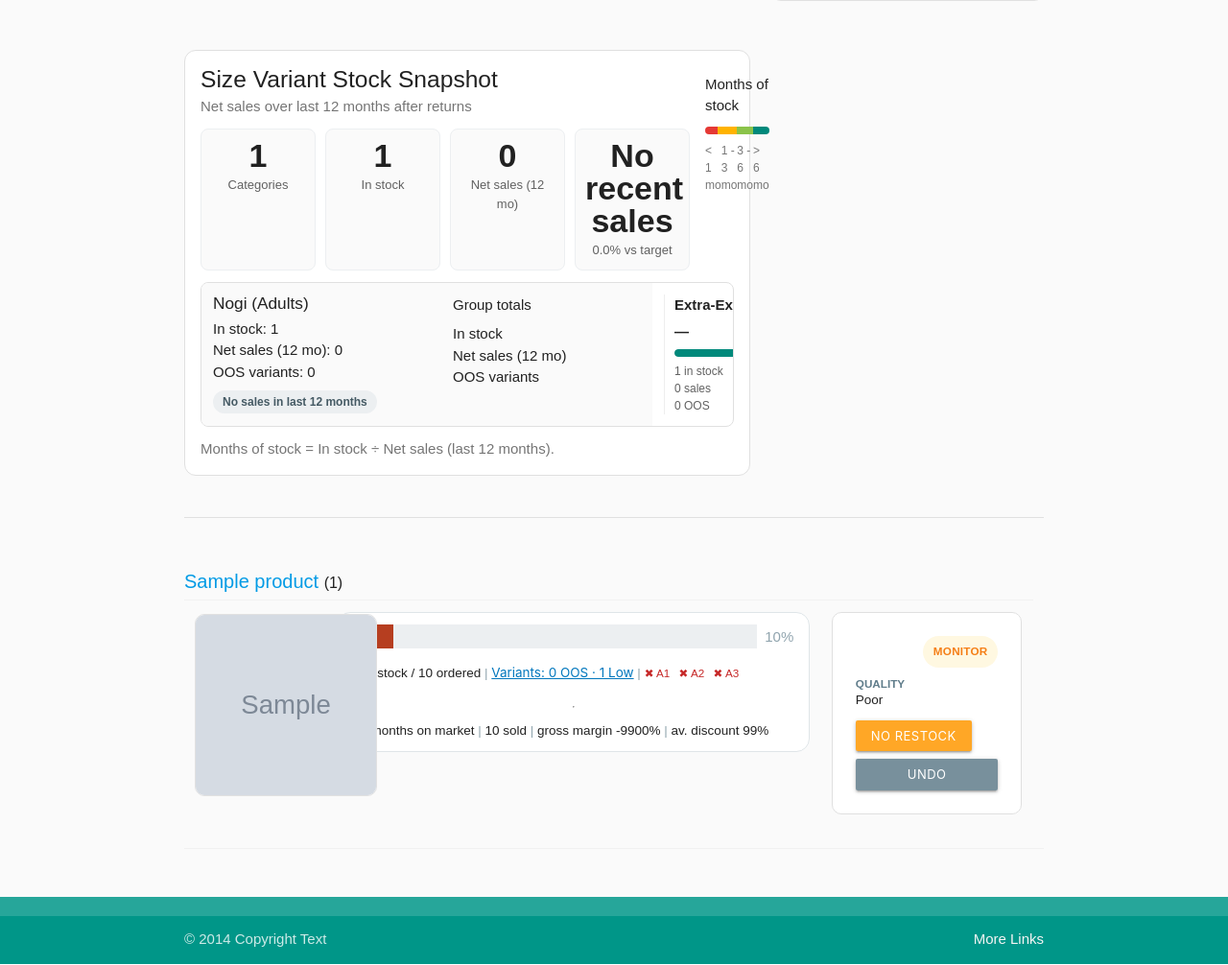
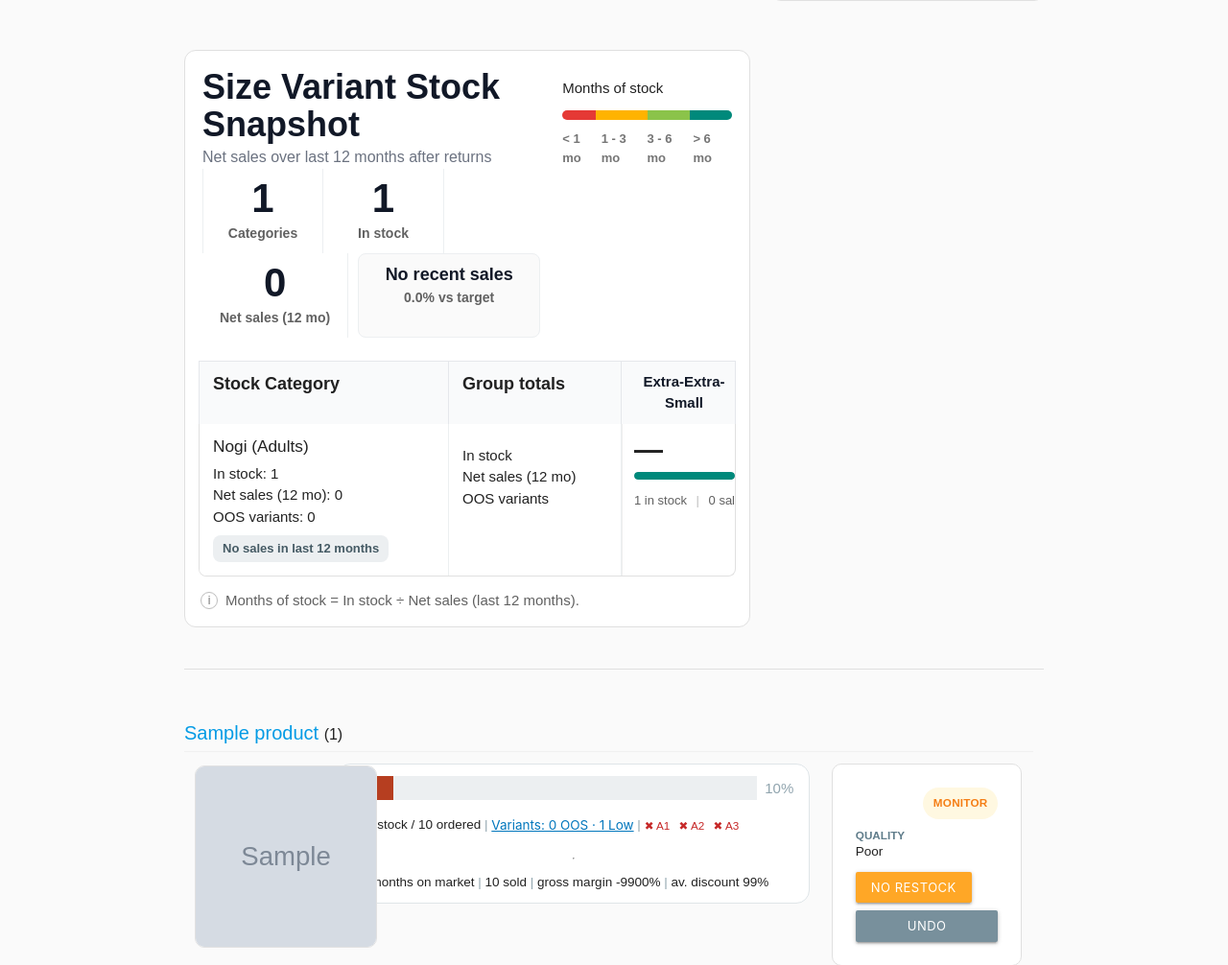
Before and after one commit to westdaddy/progressplanner, a Django app: page /products/filtered/?show_retired=true in a window 1280 px wide. Shown: the part 2242-3248 px from the top of the page at 96% size. Run offline with Django 4.2, Linux system fonts and the light colour scheme; tables that the repository leaves empty hold one stand-in row (values such as "Sample post"); grey boxes marked "Sample" are stand-in pictures; parts of the project's set-up code (start-up, migrations or seed data) failed here and were passed over; some web fonts are replaced.

Commit message:
Restyle size stock snapshot section on products page

```diff
--- a/inventory/templates/inventory/product_filtered_list.html
+++ b/inventory/templates/inventory/product_filtered_list.html
@@ -181,42 +181,84 @@
     .size-snapshot {
       border: 1px solid #e0e0e0;
       border-radius: 12px;
-      padding: 16px;
+      padding: 14px;
+      background: #fff;
     }
 
     .size-snapshot__top {
       display: grid;
-      grid-template-columns: 1.5fr 1fr;
-      gap: 16px;
+      grid-template-columns: 2fr 1fr;
+      gap: 22px;
       align-items: start;
       margin-bottom: 12px;
+      padding: 4px 4px 12px;
+    }
+
+    .size-snapshot__title {
+      margin: 0;
+      font-size: 36px;
+      font-weight: 700;
+      color: #111827;
+    }
+
+    .size-snapshot__subtitle {
+      margin: 2px 0 0;
+      color: #6b7280;
+      font-size: 16px;
+    }
+
+    .size-snapshot__header {
+      display: flex;
+      align-items: flex-start;
+      gap: 14px;
+      justify-content: space-between;
     }
 
     .size-snapshot__kpis {
-      display: grid;
-      grid-template-columns: repeat(4, minmax(120px, 1fr));
-      gap: 10px;
+      display: flex;
+      align-items: stretch;
+      gap: 0;
+      flex-wrap: wrap;
     }
 
     .size-snapshot__kpi {
+      padding: 10px 18px;
+      text-align: center;
+      min-width: 126px;
+      border-right: 1px solid #eceff1;
+      background: #fff;
+    }
+
+    .size-snapshot__kpi:first-child {
+      border-left: 1px solid #eceff1;
+    }
+
+    .size-snapshot__kpi--status {
       border: 1px solid #eceff1;
       border-radius: 8px;
-      padding: 10px;
-      text-align: center;
+      margin-left: 10px;
+      min-width: 190px;
       background: #fafafa;
     }
 
     .size-snapshot__kpi-value {
-      font-size: 34px;
+      font-size: 42px;
       line-height: 1;
       font-weight: 700;
       margin: 0;
+      color: #111827;
+    }
+
+    .size-snapshot__kpi-value--status {
+      font-size: 18px;
+      margin-top: 2px;
     }
 
     .size-snapshot__kpi-label {
-      margin: 4px 0 0;
+      margin: 5px 0 0;
       color: #616161;
-      font-size: 13px;
+      font-size: 14px;
+      font-weight: 600;
     }
 
     .size-snapshot__status--under {
@@ -228,11 +270,11 @@
     }
 
     .size-snapshot__legend {
-      padding-top: 8px;
+      padding-top: 10px;
     }
 
     .size-snapshot__legend-bar {
-      height: 8px;
+      height: 10px;
       border-radius: 999px;
       background: linear-gradient(
         to right,
@@ -245,51 +287,83 @@
         #00897b 75%,
         #00897b 100%
       );
-      margin: 10px 0 8px;
+      margin: 12px 0 10px;
     }
 
     .size-snapshot__legend-labels {
       display: flex;
       justify-content: space-between;
       color: #757575;
-      font-size: 12px;
+      font-size: 13px;
+      font-weight: 600;
+    }
+
+    .size-snapshot__column-head {
+      display: grid;
+      grid-template-columns: 260px 180px 1fr;
+      border: 1px solid #e5e7eb;
+      border-bottom: none;
+      background: #f9fafb;
+      margin-top: 2px;
+    }
+
+    .size-snapshot__column-head-main,
+    .size-snapshot__column-head-secondary {
+      padding: 10px 14px;
+      font-size: 18px;
+      font-weight: 700;
+      border-right: 1px solid #e5e7eb;
+    }
+
+    .size-snapshot__column-head-sizes {
+      display: grid;
+      grid-template-columns: repeat(auto-fit, minmax(130px, 1fr));
+    }
+
+    .size-snapshot__column-head-size {
+      padding: 10px 12px;
+      border-right: 1px solid #eceff1;
+      text-align: center;
+      font-weight: 700;
+      color: #111827;
+    }
+
+    .size-snapshot__column-head-size:last-child {
+      border-right: none;
     }
 
     .size-group {
       border: 1px solid #e0e0e0;
-      border-radius: 8px;
-      margin-top: 10px;
+      border-top: none;
+      border-radius: 0 0 8px 8px;
+      margin-top: 0;
       overflow: hidden;
     }
 
     .size-group__row {
       display: grid;
-      grid-template-columns: 250px 220px 1fr;
-      border-top: 1px solid #eeeeee;
-    }
-
-    .size-group__row:first-child {
-      border-top: none;
+      grid-template-columns: 260px 180px 1fr;
     }
 
     .size-group__summary,
     .size-group__totals {
-      padding: 12px;
-      background: #fafafa;
+      padding: 14px;
+      background: #fff;
+      border-right: 1px solid #eceff1;
     }
 
     .size-group__sizes {
-      padding: 12px;
+      padding: 0;
       display: grid;
-      grid-template-columns: repeat(auto-fit, minmax(160px, 1fr));
-      gap: 10px;
+      grid-template-columns: repeat(auto-fit, minmax(130px, 1fr));
+      gap: 0;
     }
 
     .size-pill {
       display: inline-block;
-      border-radius: 999px;
-      padding: 3px 10px;
-      font-size: 12px;
+      border-radius: 8px;
+      padding: 4px 10px;
+      font-size: 13px;
       font-weight: 700;
       margin-top: 8px;
       background: #eceff1;
@@ -301,17 +375,21 @@
 
     .size-tile {
       border-left: 1px solid #eeeeee;
-      padding-left: 10px;
+      padding: 12px;
     }
 
     .size-tile__code {
       font-weight: 700;
       margin-bottom: 6px;
+      text-align: center;
+      color: #374151;
     }
 
     .size-tile__months {
       font-weight: 700;
-      margin: 0 0 6px;
+      margin: 0 0 8px;
+      font-size: 30px;
+      line-height: 1;
     }
 
     .size-tile__bar {
@@ -319,7 +397,7 @@
       border-radius: 999px;
       background: #e0e0e0;
       overflow: hidden;
-      margin-bottom: 6px;
+      margin-bottom: 10px;
     }
 
     .size-tile__bar-fill {
@@ -328,14 +406,61 @@
     }
 
     .size-tile__meta {
+      font-size: 13px;
+      color: #616161;
+      line-height: 1.8;
+      white-space: nowrap;
+    }
+
+    .size-tile__meta-divider {
+      color: #bdbdbd;
+      margin: 0 6px;
+    }
+
+    .size-snapshot__footnote {
+      margin: 14px 2px 2px;
+      color: #616161;
+      font-size: 15px;
+      display: flex;
+      gap: 8px;
+      align-items: center;
+    }
+
+    .size-snapshot__footnote-icon {
+      width: 18px;
+      height: 18px;
+      border: 1px solid #bdbdbd;
+      border-radius: 50%;
+      display: inline-flex;
+      align-items: center;
+      justify-content: center;
       font-size: 12px;
-      color: #616161;
-      line-height: 1.5;
+      color: #757575;
     }
 
     @media (max-width: 1200px) {
       .size-snapshot__top {
         grid-template-columns: 1fr;
+      }
+      .size-snapshot__header {
+        flex-direction: column;
+      }
+      .size-snapshot__kpi {
+        border: 1px solid #eceff1;
+      }
+      .size-snapshot__kpi:first-child {
+        border-left: 1px solid #eceff1;
+      }
+      .size-snapshot__kpi--status {
+        margin-left: 0;
+      }
+      .size-snapshot__column-head {
+        grid-template-columns: 1fr;
+      }
+      .size-snapshot__column-head-main,
+      .size-snapshot__column-head-secondary {
+        border-right: none;
+        border-bottom: 1px solid #eceff1;
       }
       .size-group__row {
         grid-template-columns: 1fr;
@@ -678,10 +803,9 @@
       <div class="card-panel size-snapshot" style="margin-top: 16px;">
         <div class="size-snapshot__top">
           <div>
-            <h5 style="margin: 0 0 4px;">Size Variant Stock Snapshot</h5>
-            <p class="grey-text text-darken-1" style="margin: 0 0 12px;">
-              Net sales over last 12 months after returns
-            </p>
+            <h5 class="size-snapshot__title">Size Variant Stock Snapshot</h5>
+            <p class="size-snapshot__subtitle">Net sales over last 12 months after returns</p>
+            <div class="size-snapshot__header">
               <div class="size-snapshot__kpis">
                 <div class="size-snapshot__kpi">
                   <p class="size-snapshot__kpi-value">{{ size_snapshot_category_count }}</p>
@@ -695,11 +819,12 @@
                   <p class="size-snapshot__kpi-value">{{ size_snapshot_sales_total }}</p>
                   <p class="size-snapshot__kpi-label">Net sales (12 mo)</p>
                 </div>
-              <div class="size-snapshot__kpi">
-                <p class="size-snapshot__kpi-value {% if 'Understocked' in size_snapshot_status %}size-snapshot__status--under{% elif 'Overstocked' in size_snapshot_status %}size-snapshot__status--over{% endif %}">
+                <div class="size-snapshot__kpi size-snapshot__kpi--status">
+                  <p class="size-snapshot__kpi-value size-snapshot__kpi-value--status {% if 'Understocked' in size_snapshot_status %}size-snapshot__status--under{% elif 'Overstocked' in size_snapshot_status %}size-snapshot__status--over{% endif %}">
                     {{ size_snapshot_status }}
                   </p>
                   <p class="size-snapshot__kpi-label">{{ size_snapshot_delta|floatformat:1 }}% vs target</p>
+                </div>
               </div>
             </div>
           </div>
@@ -716,10 +841,19 @@
         </div>
 
         {% for row in size_stock_rows %}
+          <div class="size-snapshot__column-head">
+            <div class="size-snapshot__column-head-main">Stock Category</div>
+            <div class="size-snapshot__column-head-secondary">Group totals</div>
+            <div class="size-snapshot__column-head-sizes">
+              {% for size_row in row.size_breakdown %}
+                <div class="size-snapshot__column-head-size">{{ size_row.label }}</div>
+              {% endfor %}
+            </div>
+          </div>
           <div class="size-group">
             <div class="size-group__row">
               <div class="size-group__summary">
-                <h6 style="margin: 0 0 6px;">{{ row.label }}</h6>
+                <h6 style="margin: 0 0 8px;">{{ row.label }}</h6>
                 <div>In stock: {{ row.inventory }}</div>
                 <div>Net sales (12 mo): {{ row.sales }}</div>
                 <div>OOS variants: {{ row.oos_variants }}</div>
@@ -728,7 +862,6 @@
                 </span>
               </div>
               <div class="size-group__totals">
-                <div><strong>Group totals</strong></div>
                 <div style="margin-top: 8px;">In stock</div>
                 <div>Net sales (12 mo)</div>
                 <div>OOS variants</div>
@@ -736,7 +869,6 @@
               <div class="size-group__sizes">
                 {% for size_row in row.size_breakdown %}
                   <div class="size-tile">
-                    <div class="size-tile__code">{{ size_row.label }}</div>
                     <p class="size-tile__months">
                       {% if size_row.has_months_of_stock %}
                         {{ size_row.months_of_stock|floatformat:1 }} mo
@@ -751,8 +883,10 @@
                       ></div>
                     </div>
                     <div class="size-tile__meta">
-                      {{ size_row.inventory }} in stock<br>
-                      {{ size_row.sales }} sales<br>
+                      {{ size_row.inventory }} in stock
+                      <span class="size-tile__meta-divider">|</span>
+                      {{ size_row.sales }} sales
+                      <span class="size-tile__meta-divider">|</span>
                       {{ size_row.oos_variants }} OOS
                     </div>
                   </div>
@@ -764,7 +898,8 @@
           <p class="grey-text text-darken-1" style="margin: 0;">No size data available.</p>
         {% endfor %}
 
-        <p class="grey-text text-darken-1" style="margin: 12px 0 0;">
+        <p class="size-snapshot__footnote">
+          <span class="size-snapshot__footnote-icon">i</span>
           Months of stock = In stock ÷ Net sales (last 12 months).
         </p>
       </div>
```
Lines whose indentation alone changed are shown as unchanged.
